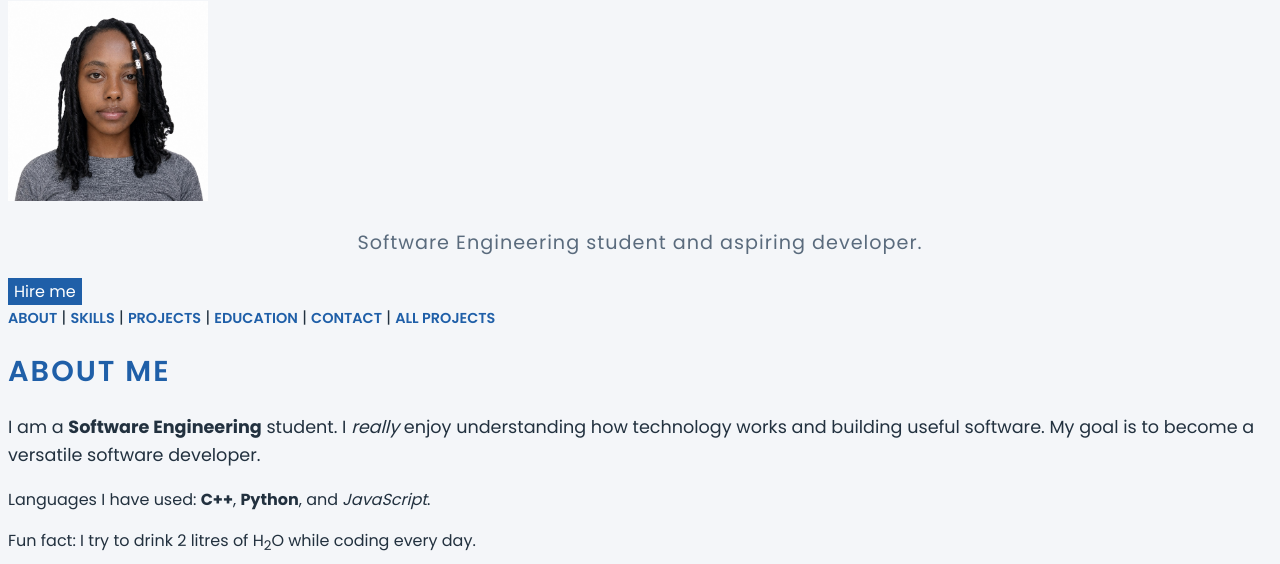
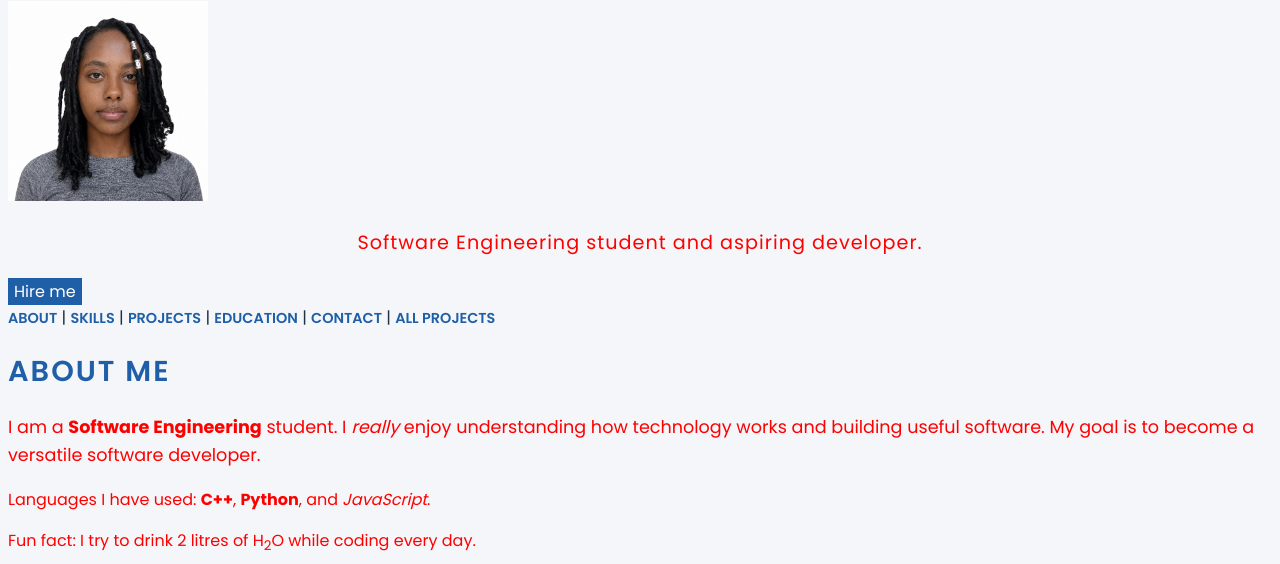
Before and after one commit to ed-om/portfolio, a plain HTML site: page index.html in a window 1280 px wide. Shown: the part 236-800 px from the top of the page. Drawn offline with Linux system fonts and the light colour scheme.

Commit message:
style: Experimented with selectors and specificity

```diff
--- a/css/style.css
+++ b/css/style.css
@@ -129,3 +129,11 @@ h2 + p {
 legend ~ label {
     font-weight: 600;
 }
+
+/*p {
+    color: red;
+}
+*/
+p {
+    color: red !important;
+}
```
